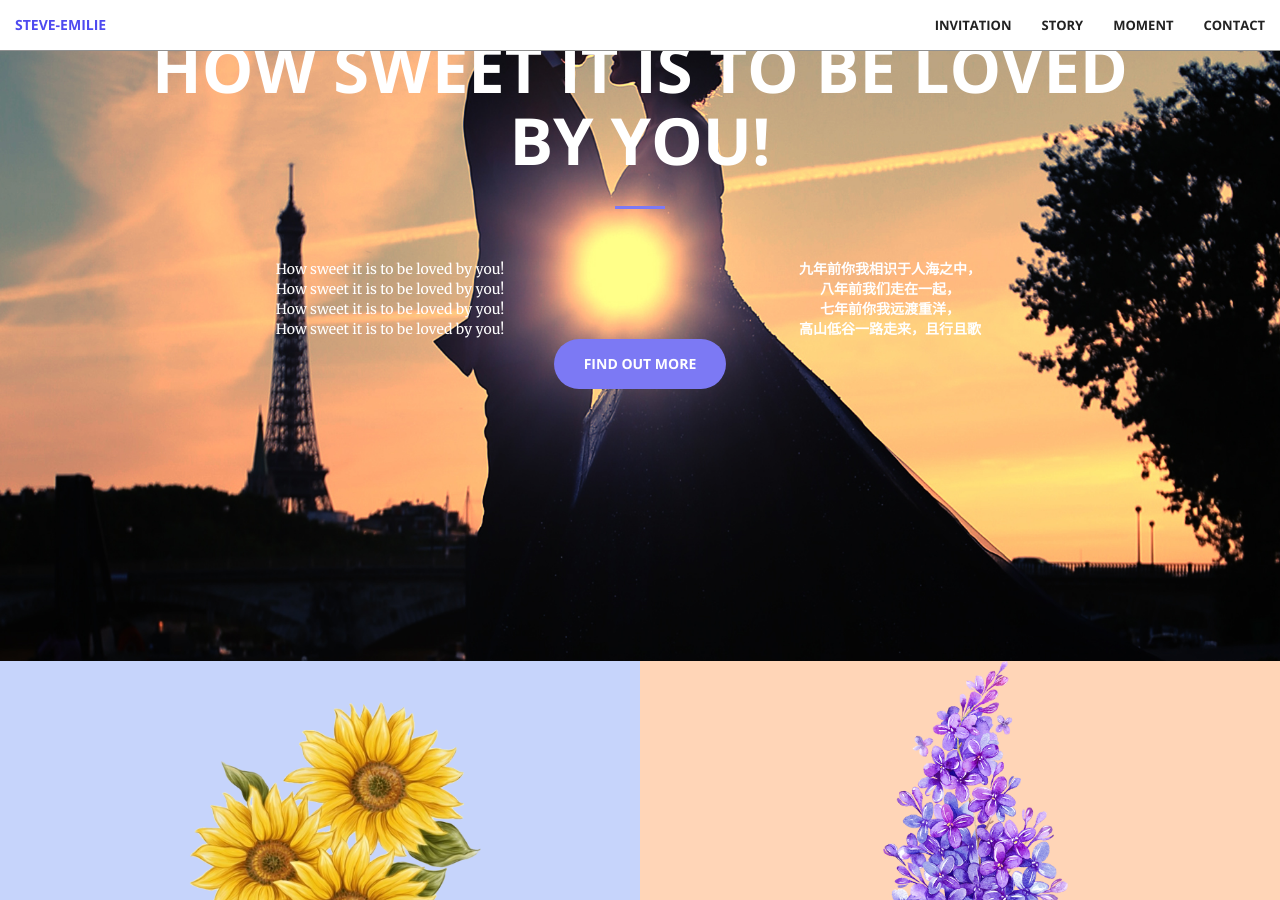
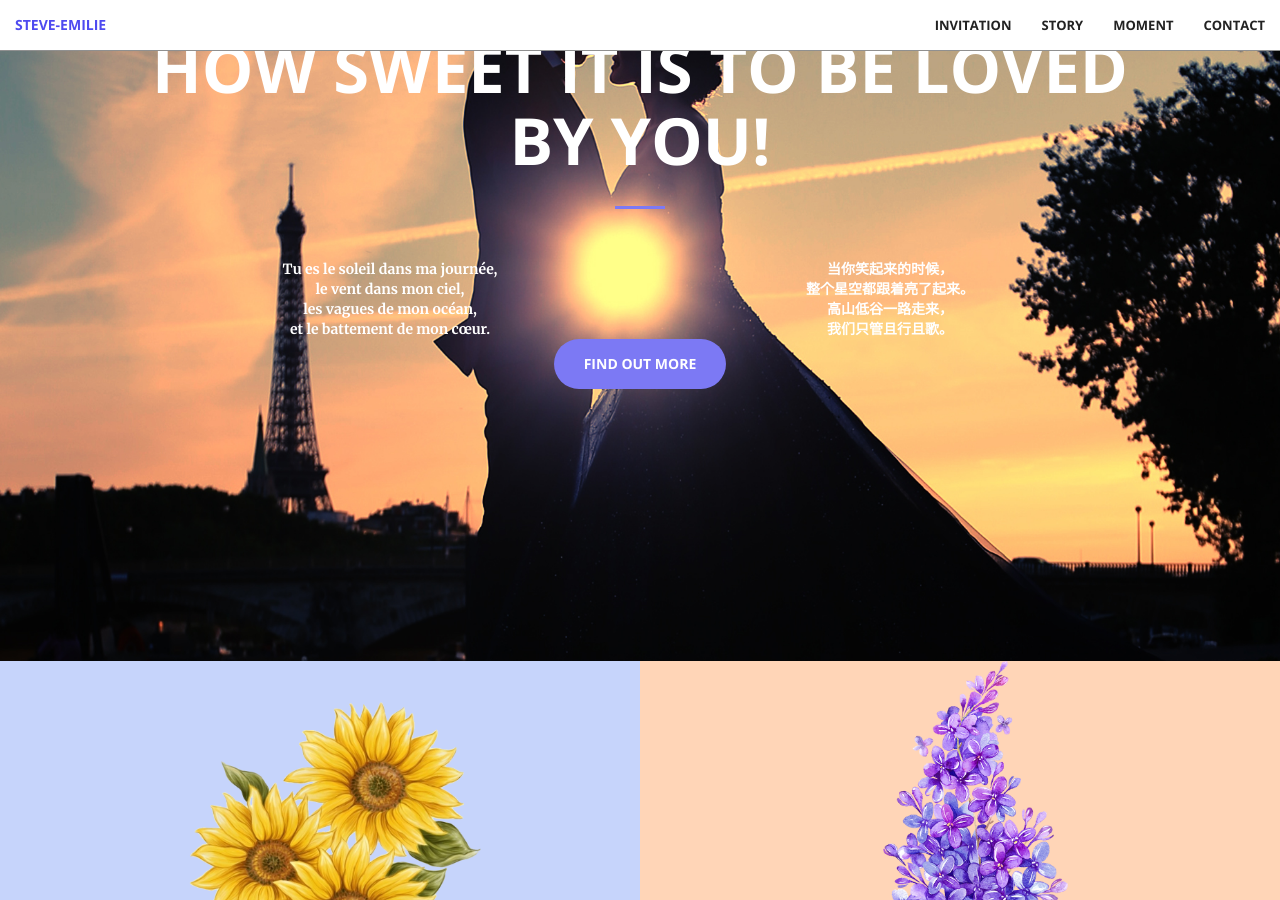
Before and after one commit to steve-emilie/steve-emilie.github.io, a Jekyll site: the page built from index.html, in a window 1280 px wide and 900 px high, scrolled down 239 px. Built offline with Jekyll 4.4.1, drawn with Linux system fonts in a browser that asks for light colours; some of the changed text lies outside the part shown.

Commit message:
change text

```diff
--- a/_includes/call-to-action.html
+++ b/_includes/call-to-action.html
@@ -8,8 +8,7 @@
                 <img src="img/xiangrikui.png" class="img-responsive col-xs-11 col-xs-offset-1" alt="">
                 <h2 class="section-heading">Steve ♥ Emilie</h2>
                 <hr class="light">
-                <p class="text-faded">Nous avons l'immense plaisir de vous inviter à notre mariage, qui aura lieu le samedi 5 août à l'église de ... Un vin d'honneur sera servi à la suite de la cérémonie dans le jardin de ...<br/>
-                    Merci de nous confirmer votre présence avant <br/><b>le 05 Juillet 2017</b><br/>
+                <p class="text-faded" style="font-size:13px;">Nous avons l'immense plaisir de vous inviter à notre mariage, qui aura lieu <b>le samedi 6 août</b> à l'église de Jacou <span style="font-size:11px;">(Centre oecuménique, Rue Jean-Sébastien Bach 34840 Jacou)</span>. Un repas sera servi à la suite de la cérémonie dans le restaurant du Poisson Rouge <span style="font-size:11px;">(32 Rue Paul Riquet, 34110 Frontignan)</span>.</br>Merci de nous confirmer votre présence avant <b>le 15 Juillet 2017</b>
                 </p>
                 <div class="col-xs-12"><a href="https://docs.google.com/forms/d/1YdRqkfrYJ45KPSCxQPxl-l8FNAeOPfyuUwacVwq-Cas/prefill" class="btn btn-default  btn-lg">Participer!</a></div>
 
--- a/_includes/header.html
+++ b/_includes/header.html
@@ -5,18 +5,16 @@
             <hr>
             <p>
             	<div class="col-sm-6">
-                    How sweet it is to be loved by you!<br/>
-                    How sweet it is to be loved by you!<br/>
-                    How sweet it is to be loved by you!<br/>
-                    How sweet it is to be loved by you!
+                    <b>Tu es le soleil dans ma journée,</b><br/>
+                    <b>le vent dans mon ciel, </b><br/>
+                    <b>les vagues de mon océan,</b><br/>
+                    <b>et le battement de mon cœur.</b>
                 </div>
                 <div class="col-sm-6">
-                    <b>
-                        九年前你我相识于人海之中，<br/>
-                        八年前我们走在一起，<br/>
-                        七年前你我远渡重洋，<br/>
-                        高山低谷一路走来，且行且歌
-                    </b>
+                    <b>当你笑起来的时候，</b><br/>
+                    <b>整个星空都跟着亮了起来。</b><br/>
+                    <b>高山低谷一路走来，</b><br/>
+                    <b>我们只管且行且歌。</b>
                 </div>
             </p>
             <a href="#about" class="btn btn-primary btn-xl page-scroll">Find Out More</a>
--- a/_includes/services.html
+++ b/_includes/services.html
@@ -12,26 +12,27 @@
             <div class="col-lg-4 col-md-4 text-center" style="margin-top:100px">
                 <div class="service-box" >
                     <i class="fa fa-4x fa-male wow bounceIn text-primary" data-wow-delay=".5s"></i>
-                    <h3 class="typewrite" data-period="2000" data-type='[ "Hi, Im Steve.", "I am a boy.", "I Love Design.", "I Love to Develop." ]'><span class="wrap"></span></h3>
+                    <h3 class="typewrite" data-period="2000" data-type='[ "Hi, 我是小林", "一个乐天派处女座", "我心爱的女孩就是她→", "可爱的天蝎座女孩" ]'><span class="wrap"></span></h3>
                     <p class="text-muted" data-wow-delay=".5s">Our templates are updated regularly so they don't break.</p>
                 </div>
             </div>
             <div class="col-lg-4 col-md-4 text-center">
                 <div class="service-box" style="margin-bottom:50px">
                     <i class="fa fa-4x fa-heart wow bounceIn text-primary" data-wow-delay=".5s"></i>
-                    <h3 class="typewrite" data-period="2000" data-type='[ "Hi, Girl.", "I am Creative.", "I Love Design.", "I Love to Develop." ]'><span class="wrap"></span></h3>
-                    <p class="text-muted">You can use this theme as is, or you can make changes!</p>
+                    <h3 class="typewrite" data-period="2000" data-type='[ "九年前我们相识", "八年前我们相爱", "七年前我们远行法兰西", "感恩一路上有你" ]'><span class="wrap"></span></h3>
+                    <p class="text-muted">高山低谷一路走来，我们只管且行且歌。今天我们结婚啦！</p>
                 </div>
                 <div class="service-box">
                     <i class="fa fa-4x fa-home wow bounceIn text-primary" data-wow-delay=".5s"></i>
-                    <h3 class="typewrite" data-period="2000" data-type='[ "Hi, Girl.", "I am Creative.", "I Love Design.", "I Love to Develop." ]'><span class="wrap"></span></h3>
-                    <p class="text-muted">We update dependencies to keep things fresh.</p>
+                    <h3 class="typewrite" data-period="2000" data-type='[ "你+我=家" ]'><span class="wrap"></span></h3>
+                    <p class="text-muted">相濡以沫，共度此生</p>
                 </div>
             </div>
             <div class="col-lg-4 col-md-4 text-center" style="margin-top:100px">
                 <div class="service-box">
                     <i class="fa fa-4x fa-female wow bounceIn text-primary" data-wow-delay=".5s"></i>
-                    <h3 class="typewrite" data-period="2000" data-type='[ "Hi, Girl.", "I am Creative.", "I Love Design.", "I Love to Develop." ]'><span class="wrap"></span></h3>
+
+                    <h3 class="typewrite" data-period="2000" data-type='[ "Hi, 我是竹子", "一个感性的天蝎座", "←我心爱的男孩就是他", "阳光的处女座大男孩" ]'><span class="wrap"></span></h3>
                     <p class="text-muted">You have to make your websites with love these days!</p>
                 </div>
             </div>
```
Also changed, not shown: 1 other file.
